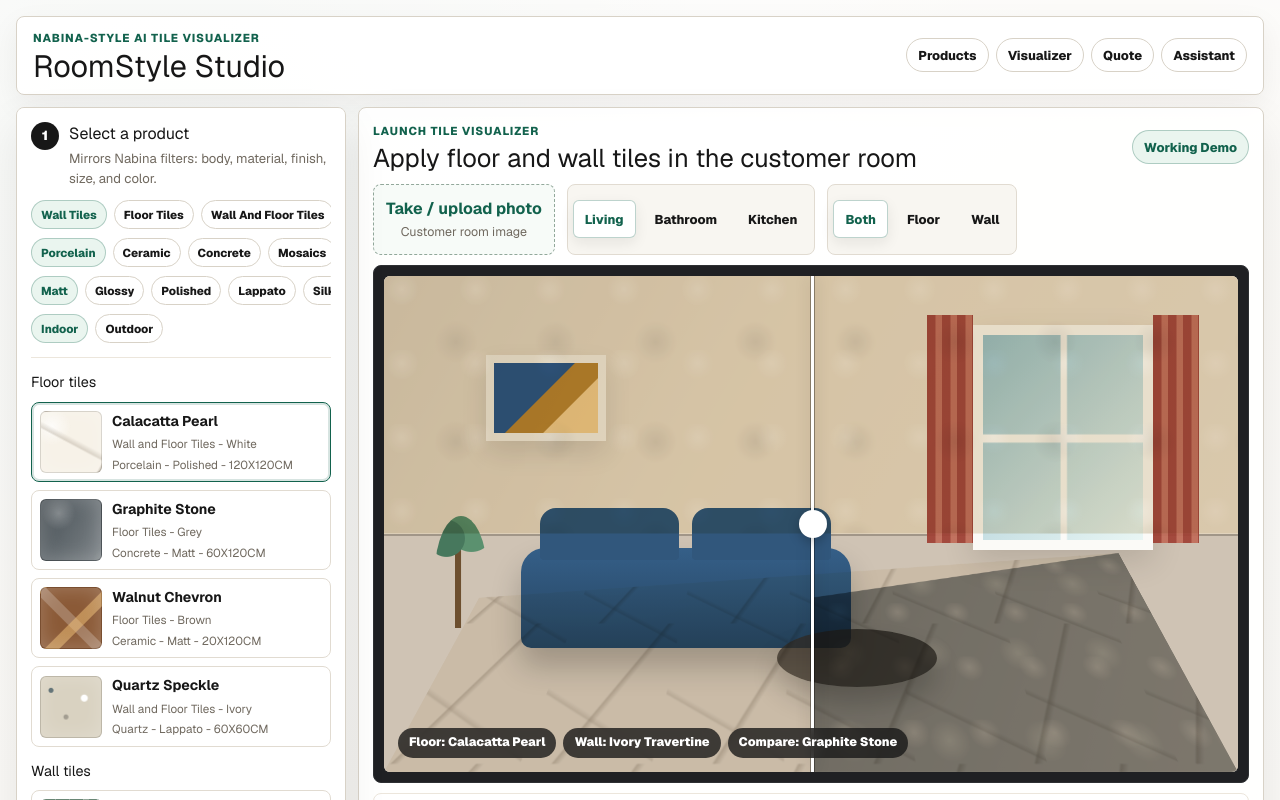
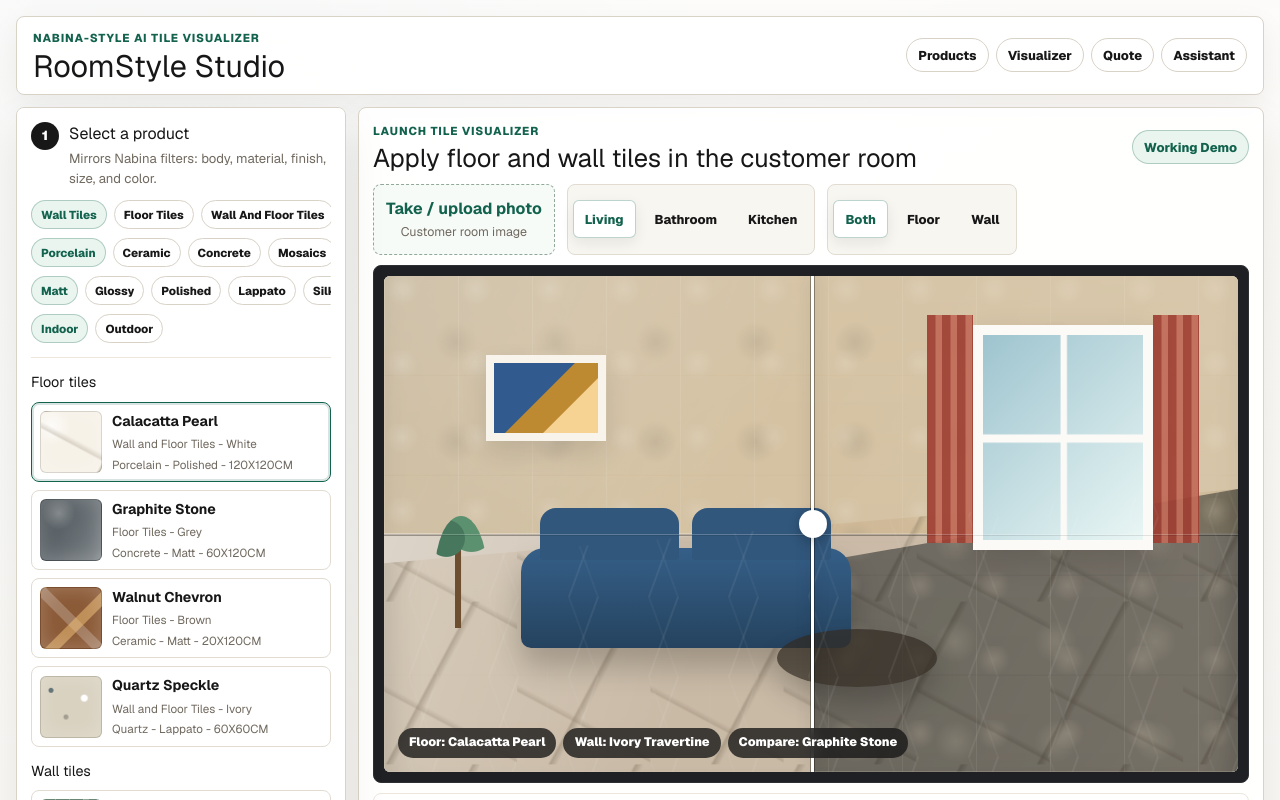
Before and after one commit to Anshita-Bhasin/hardware-ai-agent, a Next.js app: page / in a window 1280 px wide. Shown: the top 800 px of the page. Built offline with nearby package versions, Linux system fonts and the light colour scheme.

Commit message:
Polish visualizer surface rendering

```diff
--- a/app/globals.css
+++ b/app/globals.css
@@ -394,8 +394,8 @@ button {
   pointer-events: none;
 }
 
-.demo-room,
-.back-wall,
+.scene-backdrop,
+.scene-objects,
 .window,
 .art,
 .vanity,
@@ -407,13 +407,15 @@ button {
   position: absolute;
 }
 
-.demo-room {
+.scene-backdrop {
   inset: 0;
   z-index: 0;
-  background: linear-gradient(180deg, #eadfce 0 var(--wall-end), #cfc3b4 var(--wall-end) 100%);
+  background:
+    linear-gradient(110deg, rgba(255, 255, 255, .36), transparent 44%),
+    linear-gradient(180deg, #eadfce 0 var(--wall-end), #cfc3b4 var(--wall-end) 100%);
 }
 
-.demo-room::before {
+.scene-backdrop::before {
   content: '';
   position: absolute;
   left: 0;
@@ -423,17 +425,22 @@ button {
   background: rgba(76, 67, 55, .35);
 }
 
-.demo-room.bathroom {
-  background: linear-gradient(180deg, #ece9e0 0 68%, #d4c8b7 68% 100%);
+.scene-backdrop.bathroom {
+  background:
+    linear-gradient(90deg, rgba(255,255,255,.42), transparent 54%),
+    linear-gradient(180deg, #ece9e0 0 68%, #d4c8b7 68% 100%);
 }
 
-.demo-room.kitchen {
-  background: linear-gradient(180deg, #e4dfd4 0 50%, #c4b8a8 50% 100%);
+.scene-backdrop.kitchen {
+  background:
+    linear-gradient(110deg, rgba(255,255,255,.32), transparent 46%),
+    linear-gradient(180deg, #e4dfd4 0 50%, #c4b8a8 50% 100%);
 }
 
-.back-wall {
-  inset: 0 0 auto;
-  height: var(--wall-end);
+.scene-objects {
+  inset: 0;
+  z-index: 10;
+  pointer-events: none;
 }
 
 .window {
@@ -616,35 +623,81 @@ button {
   background: linear-gradient(180deg, #c9bba3, #9c8b70);
 }
 
-.wall-zone,
-.floor-zone {
+.surface-zone {
   position: absolute;
   inset: 0;
   pointer-events: none;
-  mix-blend-mode: multiply;
+  overflow: hidden;
+}
+
+.surface-zone::before {
+  content: '';
+  position: absolute;
+  inset: 0;
+  background:
+    linear-gradient(90deg, rgba(255,255,255,.23) 1px, transparent 1px),
+    linear-gradient(0deg, rgba(0,0,0,.12) 1px, transparent 1px);
+  background-size: inherit;
+  opacity: .72;
+  mix-blend-mode: overlay;
+}
+
+.surface-zone::after {
+  content: '';
+  position: absolute;
+  inset: 0;
+  background:
+    linear-gradient(180deg, rgba(255,255,255,.28), transparent 28%, rgba(0,0,0,.18) 100%),
+    radial-gradient(circle at 22% 12%, rgba(255,255,255,.32), transparent 24%);
+  mix-blend-mode: soft-light;
+  opacity: .78;
 }
 
 .wall-zone {
   clip-path: polygon(0 0, 100% 0, 100% var(--wall-end), 0 var(--wall-end));
-  opacity: calc(var(--surface-opacity) * .72);
+  opacity: calc(var(--surface-opacity) * .78);
   z-index: 2;
+  box-shadow: inset 0 -18px 24px rgba(0, 0, 0, .12);
+  mix-blend-mode: multiply;
 }
 
 .floor-zone {
   clip-path: polygon(0 var(--floor-left), 100% var(--floor-right), 100% 100%, 0 100%);
   opacity: var(--surface-opacity);
-  transform: perspective(900px) rotateX(49deg) scaleY(1.64);
-  transform-origin: 50% 100%;
   z-index: 3;
-}
-
-.uploaded .floor-zone {
-  transform: none;
+  box-shadow: inset 0 26px 36px rgba(0, 0, 0, .22);
+  mix-blend-mode: multiply;
 }
 
 .compare-zone {
   opacity: calc(var(--surface-opacity) * .98);
   z-index: 4;
+}
+
+.surface-guide {
+  position: absolute;
+  pointer-events: none;
+  z-index: 13;
+  opacity: .22;
+}
+
+.wall-guide {
+  left: 0;
+  right: 0;
+  top: var(--wall-end);
+  height: 1px;
+  background: #fff;
+  box-shadow: 0 1px 0 rgba(0,0,0,.45);
+}
+
+.floor-guide {
+  inset: 0;
+  clip-path: polygon(0 var(--floor-left), 100% var(--floor-right), 100% 100%, 0 100%);
+  border-top: 1px solid rgba(255, 255, 255, .78);
+  background:
+    linear-gradient(110deg, transparent 0 48%, rgba(255,255,255,.3) 49% 50%, transparent 51% 100%),
+    linear-gradient(70deg, transparent 0 48%, rgba(255,255,255,.18) 49% 50%, transparent 51% 100%);
+  background-size: 80px 80px;
 }
 
 .split-line {
--- a/app/page.tsx
+++ b/app/page.tsx
@@ -395,18 +395,18 @@ export default function Home() {
                 ...(roomImage ? { backgroundImage: `url(${roomImage})` } : {}),
               }}
             >
-              {!roomImage && <DemoScene scene={scene} />}
+              {!roomImage && <SceneBackdrop scene={scene} />}
 
               {(surfaceMode === 'both' || surfaceMode === 'wall') && (
-                <div className="wall-zone" style={tileStyle(wallTile, tileScale)} />
+                <div className="surface-zone wall-zone" style={tileStyle(wallTile, tileScale)} />
               )}
               {(surfaceMode === 'both' || surfaceMode === 'floor') && (
-                <div className="floor-zone" style={tileStyle(floorTile, tileScale)} />
+                <div className="surface-zone floor-zone" style={tileStyle(floorTile, tileScale)} />
               )}
 
               {compareMode && compareSurface === 'floor' && (
                 <div
-                  className="floor-zone compare-zone"
+                  className="surface-zone floor-zone compare-zone"
                   style={{
                     ...tileStyle(selectedCompareTile, tileScale),
                     clipPath: `polygon(${split}% var(--floor-left), 100% var(--floor-right), 100% 100%, ${split}% 100%)`,
@@ -415,7 +415,7 @@ export default function Home() {
               )}
               {compareMode && compareSurface === 'wall' && (
                 <div
-                  className="wall-zone compare-zone"
+                  className="surface-zone wall-zone compare-zone"
                   style={{
                     ...tileStyle(selectedCompareTile, tileScale),
                     clipPath: `polygon(${split}% 0, 100% 0, 100% var(--wall-end), ${split}% var(--wall-end))`,
@@ -423,6 +423,9 @@ export default function Home() {
                 />
               )}
 
+              {!roomImage && <SceneObjects scene={scene} />}
+              <div className="surface-guide wall-guide" />
+              <div className="surface-guide floor-guide" />
               {compareMode && <div className="split-line" style={{ left: `${split}%` }} />}
 
               <div className="surface-tags">
@@ -596,10 +599,13 @@ export default function Home() {
   );
 }
 
-function DemoScene({ scene }: { scene: Scene }) {
+function SceneBackdrop({ scene }: { scene: Scene }) {
+  return <div className={`scene-backdrop ${scene}`} />;
+}
+
+function SceneObjects({ scene }: { scene: Scene }) {
   return (
-    <div className={`demo-room ${scene}`}>
-      <div className="back-wall" />
+    <div className={`scene-objects ${scene}`}>
       <div className="window" />
       <div className="art" />
       <div className="vanity" />
```
